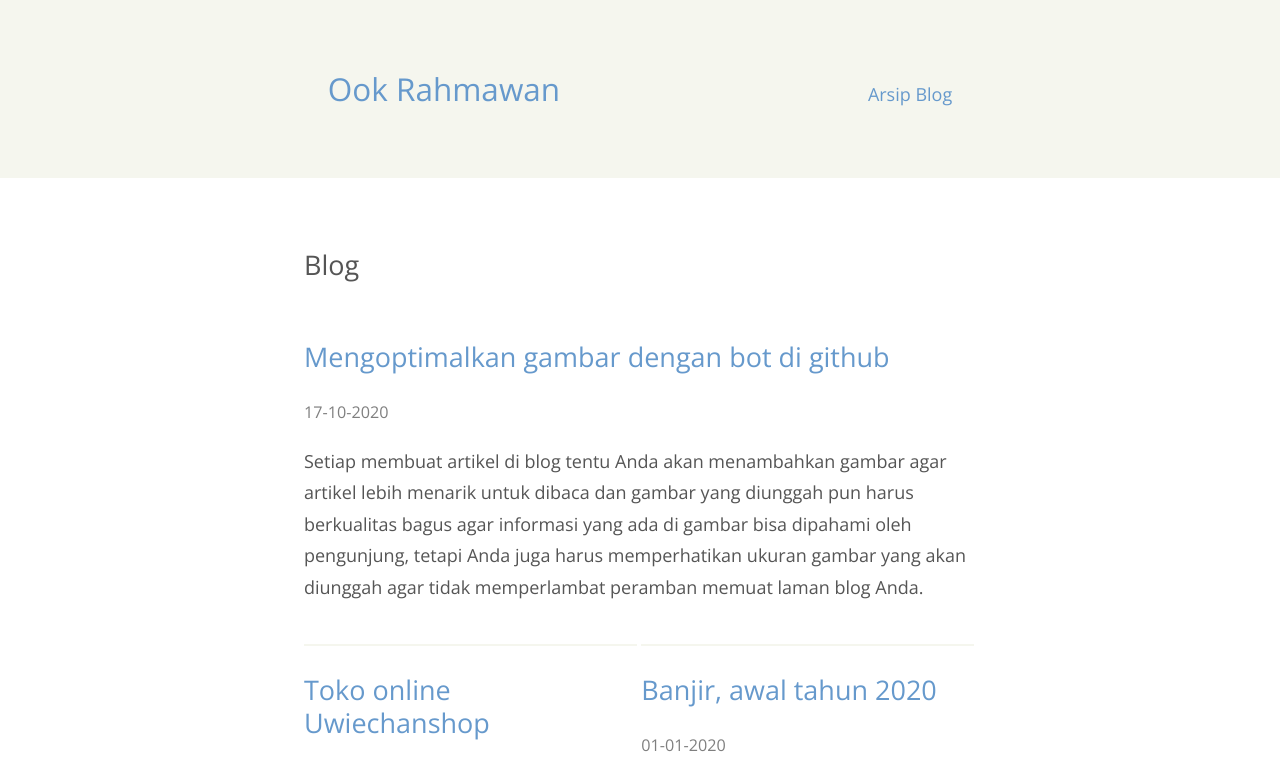
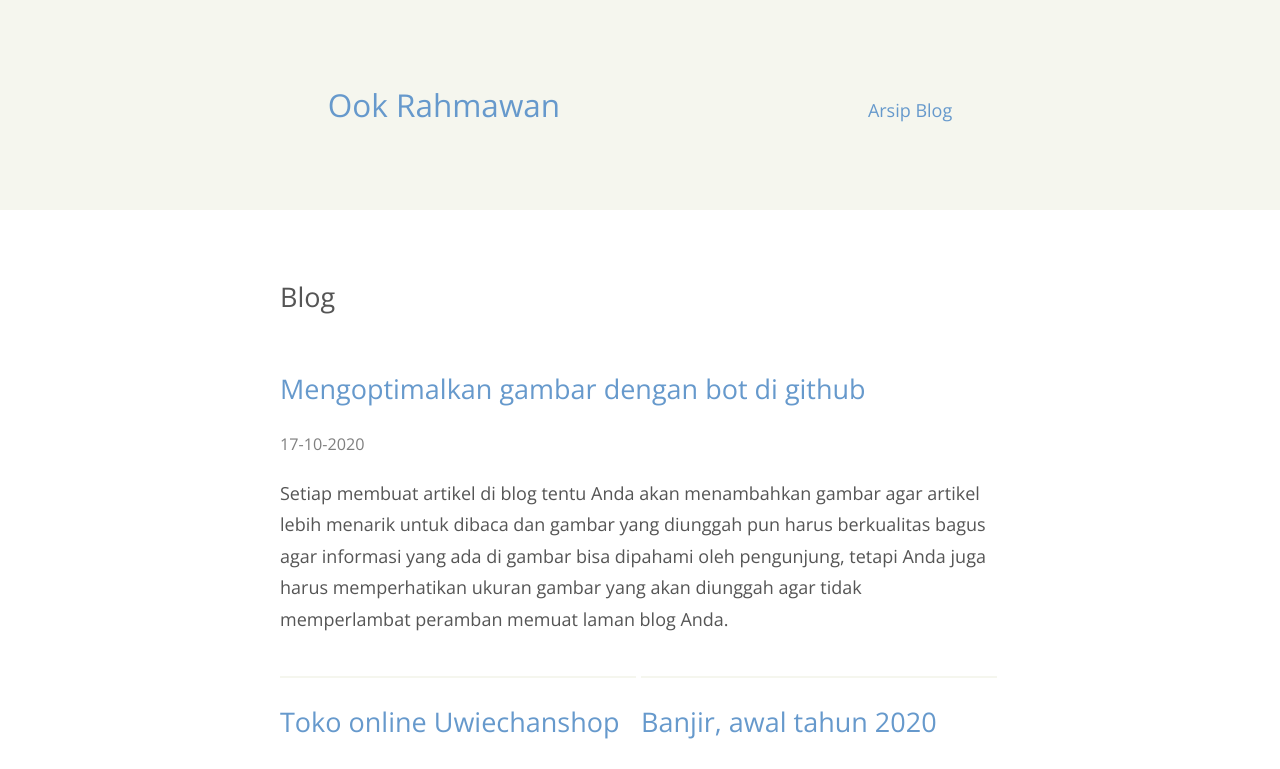
Before and after one commit to krhmwn/krhmwn, a Jekyll site: the page built from index.html, in a window 1280 px wide. Shown: the top 769 px of the page. Built offline with Jekyll 4.4.1, drawn with Linux system fonts in a browser that asks for light colours.

Commit message:
update v.1.0.24

```diff
--- a/assets/css/main.css
+++ b/assets/css/main.css
@@ -177,7 +177,7 @@ color:#fff
 }
 
 section {
-padding: 2rem 1.25rem;
+padding: 2.5rem 1.25rem;
 }
 
 .post ul, .archive ul {
@@ -207,17 +207,17 @@ font-size: 90%;
 }
 
 header, footer {
-padding:3rem 1.25rem;
+padding:4rem 1.25rem;
 background:#f5f6ee;
 display:flex;
 justify-content:space-evenly;
 align-items:baseline
 }
 
-@media all and (min-width: 45rem) {
+@media all and (min-width: 48rem) {
 section {
 margin:0 auto;
-max-width:42rem;
+max-width:45rem;
 padding: 3rem 0;
 }
 
```
